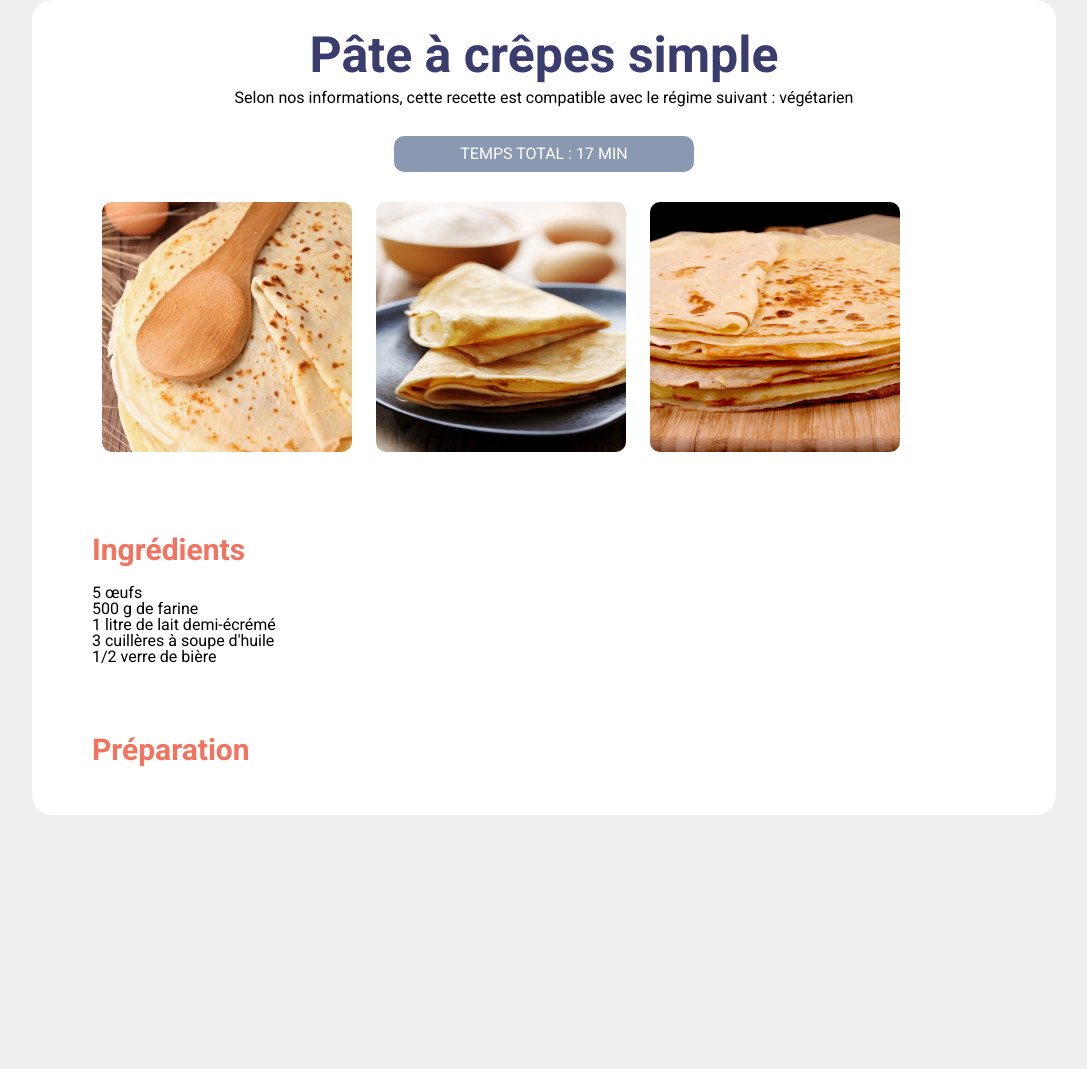
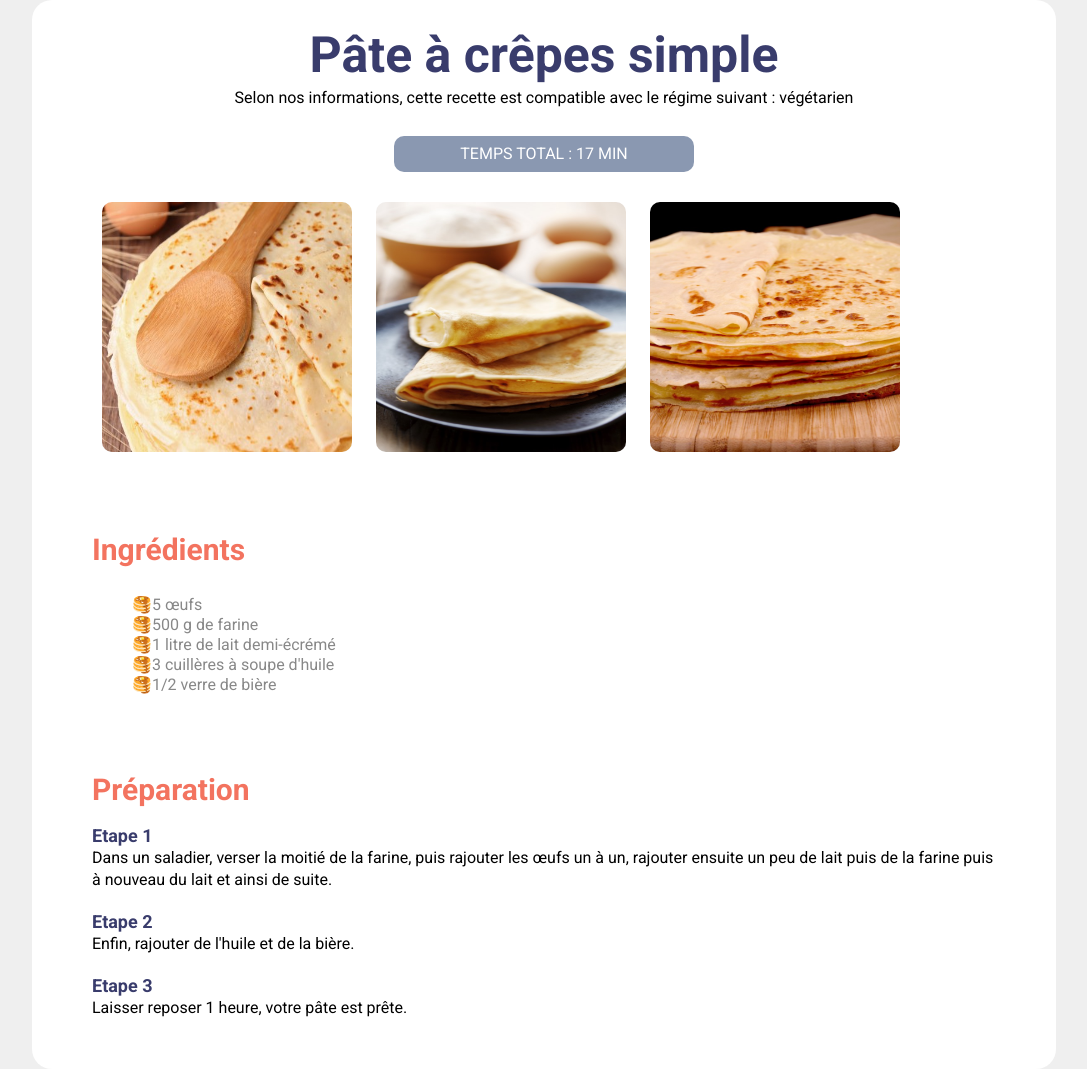
Before and after one commit to scb0yer/marmiton, a plain HTML site: page index.html in a window 1280 px wide. Shown: the whole page, without its empty margins (96-1183 px from the left). Before the commit the page ends 815 px from the top, so only its background shows below. Drawn offline with Linux system fonts and the light colour scheme.

Commit message:
preparation

```diff
--- a/assets/css/styles.css
+++ b/assets/css/styles.css
@@ -61,3 +61,10 @@ img {
   border-radius: 10px;
   margin: 10px;
 }
+ul {
+  list-style-type: "🥞";
+  color: #888888;
+  padding: 10px;
+  margin-left: 50px;
+  line-height: 20px;
+}
--- a/index.html
+++ b/index.html
@@ -33,6 +33,16 @@
           <li>1/2 verre de bière</li>
         </ul>
         <h2>Préparation</h2>
+        <h3>Etape 1</h3>
+        <p>
+          Dans un saladier, verser la moitié de la farine, puis rajouter les
+          œufs un à un, rajouter ensuite un peu de lait puis de la farine puis à
+          nouveau du lait et ainsi de suite.
+        </p>
+        <h3>Etape 2</h3>
+        <p>Enfin, rajouter de l'huile et de la bière.</p>
+        <h3>Etape 3</h3>
+        <p>Laisser reposer 1 heure, votre pâte est prête.</p>
       </section>
     </div>
   </main>
```
